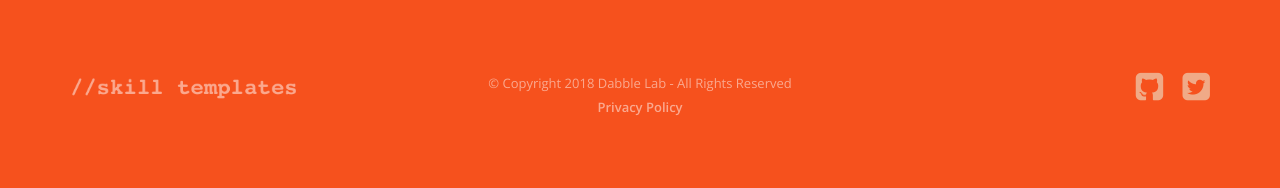
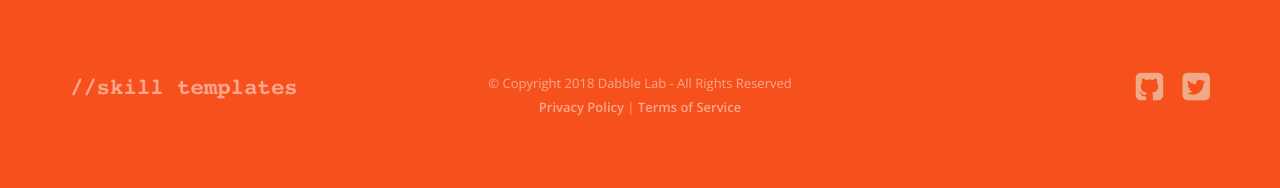
Before and after one commit to skilltemplates/skilltemplates.github.io, a Jekyll site: the page built from index.html, in a window 1280 px wide. Shown: the part 1080-1268 px from the top of the page. Built offline with Jekyll 4.4.1, drawn with Linux system fonts in a browser that asks for light colours; comment, search, counter and statistics services are not loaded.

Commit message:
updates to terms of service

```diff
--- a/_config.yml
+++ b/_config.yml
@@ -8,6 +8,7 @@
 twitter_username: dabblelab
 github_username:  dabblelab
 privacy_url: http://dabblelab.com/privacy
+terms_url: http://dabblelab.com/terms
 
 # Build settings
 markdown: kramdown
--- a/_includes/footer-slim.html
+++ b/_includes/footer-slim.html
@@ -7,7 +7,7 @@
 
       <div class="col-sm-4 text-center">
         <span class="fade-half">
-          {{include.copyright}} <br/> <a href="{{ site.privacy_url }}">Privacy Policy</a>
+          {{include.copyright}} <br/> <a href="{{ site.privacy_url }}">Privacy Policy</a> | <a href="{{ site.terms_url }}">Terms of Service</a>
         </span>
       </div>
 
```
